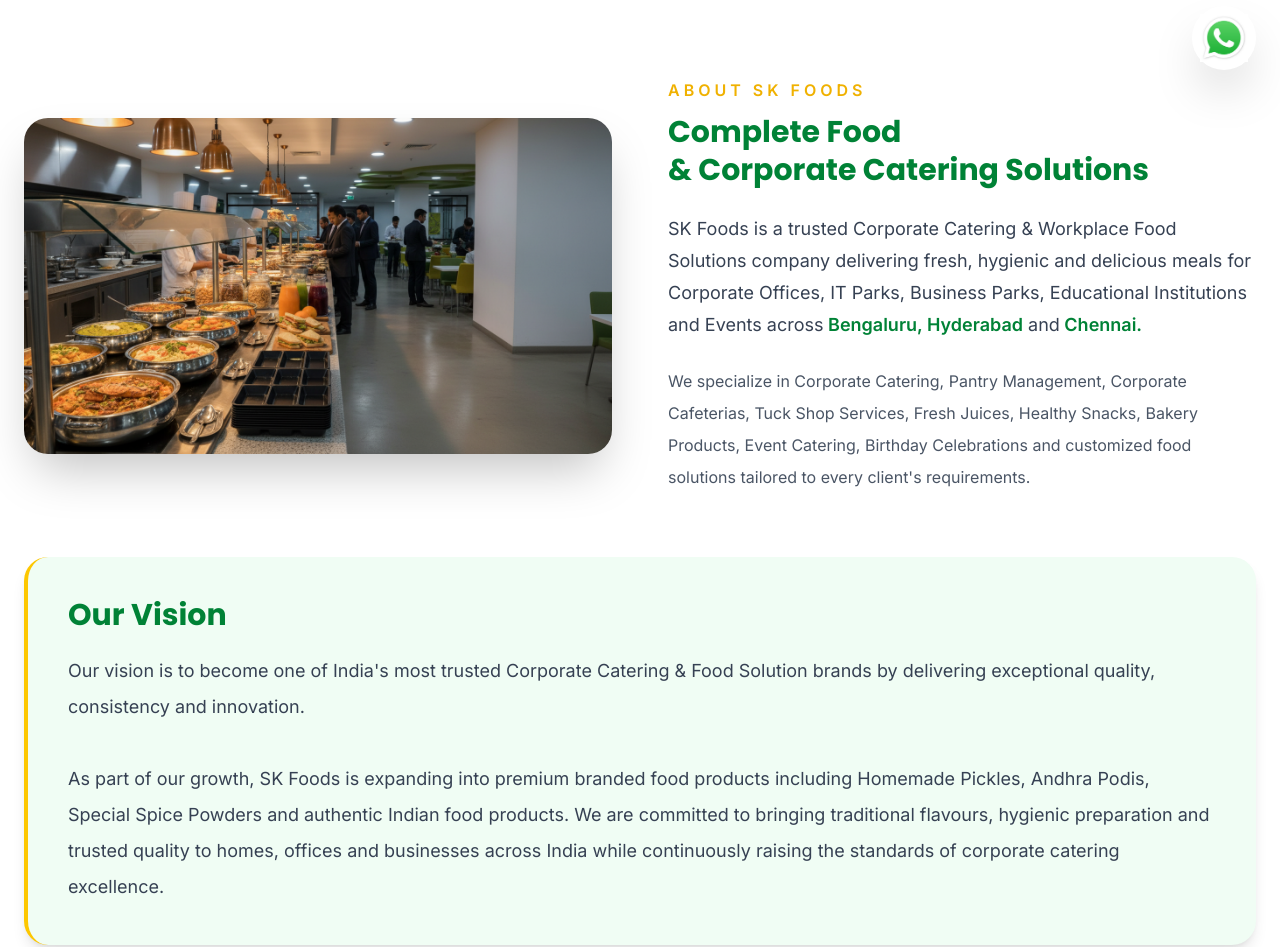
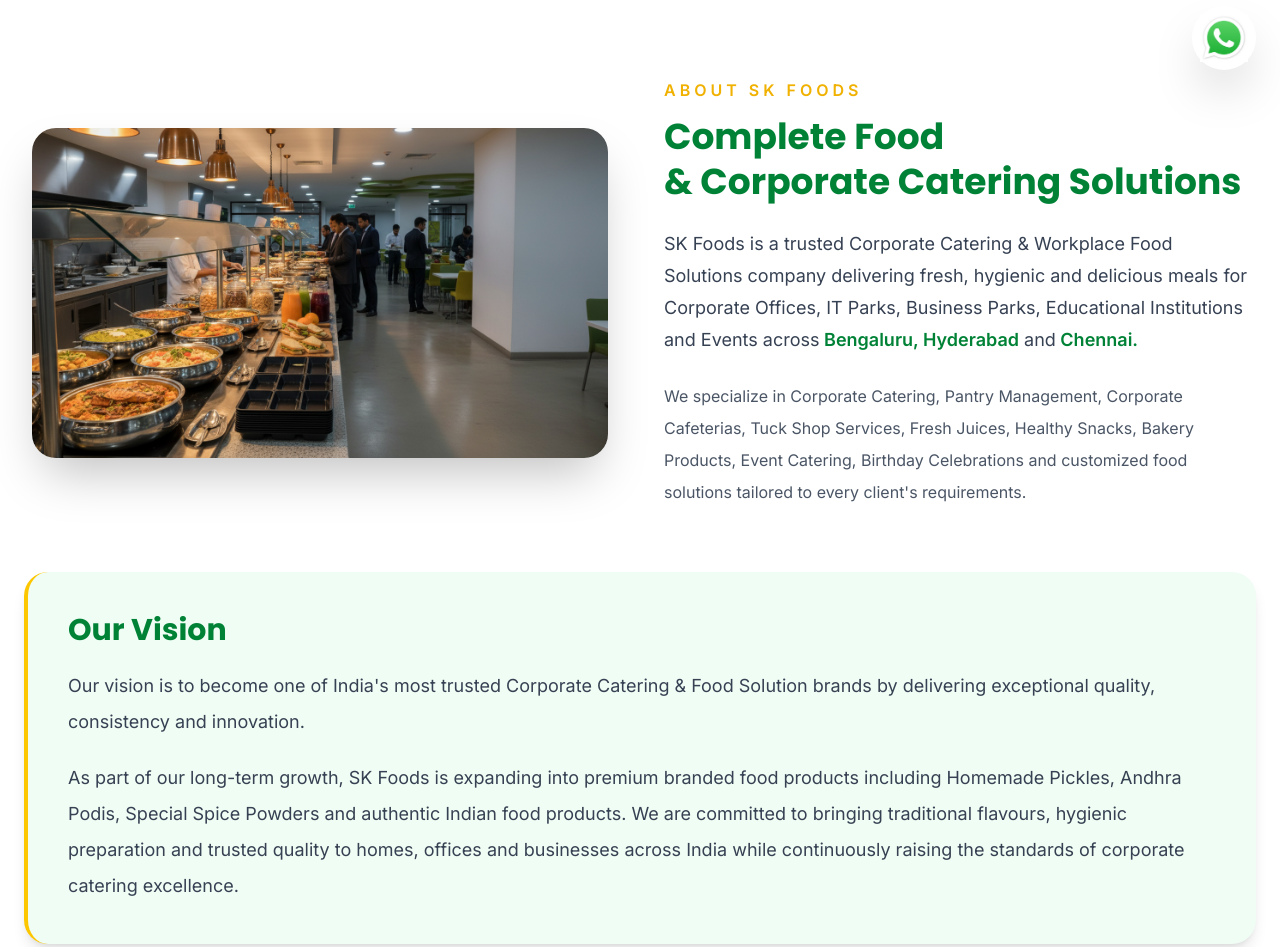
Before and after one commit to skjuicejunction-pixel/sk-foods-v, a Next.js app: page / in a window 1280 px wide. Shown: the part 706-1653 px from the top of the page. Built offline with nearby package versions, Linux system fonts and the light colour scheme.

Commit message:
Improve About section layout

```diff
--- a/app/components/About.tsx
+++ b/app/components/About.tsx
@@ -5,18 +5,18 @@
     <section id="about" className="py-20 bg-white">
       <div className="max-w-7xl mx-auto px-6">
 
-        {/* Top Section */}
-        <div className="grid lg:grid-cols-2 gap-14 items-center">
+        {/* About Section */}
+        <div className="grid lg:grid-cols-2 gap-12 items-center">
 
           {/* Left Image */}
-          <div>
+          <div className="flex justify-center">
             <Image
               src="/about.png"
               alt="SK Foods Corporate Catering"
               width={650}
               height={500}
               priority
-              className="w-full rounded-3xl shadow-2xl object-cover"
+              className="w-full h-auto max-w-xl rounded-3xl shadow-2xl object-cover"
             />
           </div>
 
@@ -27,7 +27,7 @@
               ABOUT SK FOODS
             </p>
 
-            <h2 className="text-2xl md:text-3xl font-bold text-green-700 leading-tight mb-6">
+            <h2 className="text-3xl md:text-4xl font-bold text-green-700 leading-tight mb-6">
               Complete Food <br />
               & Corporate Catering Solutions
             </h2>
@@ -48,38 +48,42 @@
 
             <p className="text-gray-600 leading-8">
               We specialize in Corporate Catering,
-              Pantry Management, Corporate Cafeterias,
-              Tuck Shop Services, Fresh Juices,
-              Healthy Snacks, Bakery Products,
-              Event Catering, Birthday Celebrations and
-              customized food solutions tailored to every
-              client's requirements.
+              Pantry Management,
+              Corporate Cafeterias,
+              Tuck Shop Services,
+              Fresh Juices,
+              Healthy Snacks,
+              Bakery Products,
+              Event Catering,
+              Birthday Celebrations and customized food solutions
+              tailored to every client's requirements.
             </p>
 
           </div>
 
         </div>
 
-        {/* Our Vision */}
-        <div className="mt-16 bg-green-50 rounded-3xl shadow-lg p-10 border-l-4 border-yellow-400">
+        {/* Vision Section */}
+        <div className="mt-16 bg-green-50 rounded-3xl shadow-lg p-8 md:p-10 border-l-4 border-yellow-400">
 
           <h3 className="text-3xl font-bold text-green-700 mb-5">
             Our Vision
           </h3>
 
-          <p className="text-gray-700 leading-9 text-lg">
+          <p className="text-gray-700 text-lg leading-9">
             Our vision is to become one of India's most trusted Corporate
             Catering & Food Solution brands by delivering exceptional
             quality, consistency and innovation.
-            <br />
-            <br />
-            As part of our growth, SK Foods is expanding into premium
-            branded food products including Homemade Pickles, Andhra
-            Podis, Special Spice Powders and authentic Indian food
+          </p>
+
+          <p className="text-gray-700 text-lg leading-9 mt-5">
+            As part of our long-term growth, SK Foods is expanding into
+            premium branded food products including Homemade Pickles,
+            Andhra Podis, Special Spice Powders and authentic Indian food
             products. We are committed to bringing traditional flavours,
-            hygienic preparation and trusted quality to homes, offices
-            and businesses across India while continuously raising the
-            standards of corporate catering excellence.
+            hygienic preparation and trusted quality to homes, offices and
+            businesses across India while continuously raising the standards
+            of corporate catering excellence.
           </p>
 
         </div>
```
